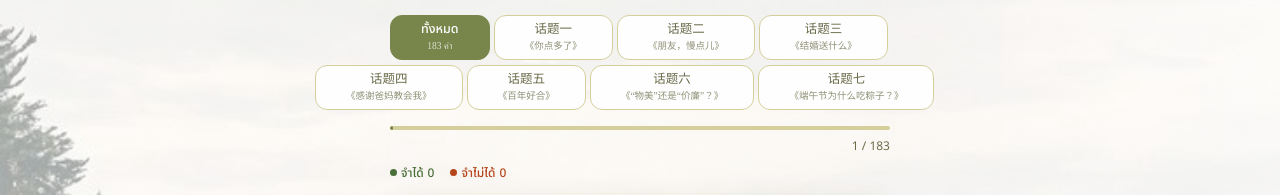
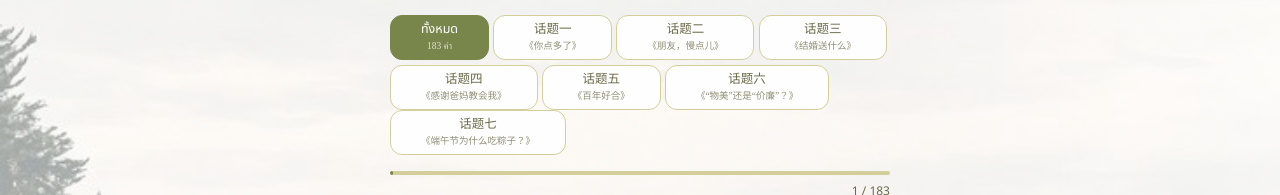
Before and after one commit to suchanat162330-stack/Listening-and-speaking, a plain HTML site: page index.html in a window 1280 px wide. Shown: the part 77-272 px from the top of the page. Drawn offline with Linux system fonts and the light colour scheme.

Commit message:
Update style.css

```diff
--- a/style.css
+++ b/style.css
@@ -56,7 +56,7 @@ body {
 .tab-btn{
   padding:5px 30px;border-radius:12px;
   border:1.5px solid var(--border);background:var(--white);
-  font-family:'Noto Sans Thai',sans-serif;font-size:12.5px;font-weight:500;
+  font-family:'Noto Sans Thai',sans-serif;font-size:12.5px;font-weight:400;
   color:var(--gray);cursor:pointer;transition:all 0.18s;
   text-align:center;line-height:1.45;flex:1;
 }
@@ -64,15 +64,15 @@ body {
 .tab-sub{display:block;font-family:'Noto Serif SC',serif;font-size:9.5px;opacity:0.75;margin-top:1px;}
 
 /* TABS-TWO */
-.tabs-two{display:flex(1 1 0);gap:7px;margin-bottom:16px;flex-wrap:wrap;width:100%;max-width:650px;}
-.tab-btn{
-  padding:5px 30px;border-radius:12px;
+.tabs-two{display:flex(1 1 0);gap:7px;margin-bottom:16px;flex-wrap:wrap;width:100%;max-width:500px;}
+.tab-btn-two{
+  padding:5px 12px;border-radius:12px;
   border:1.5px solid var(--border);background:var(--white);
   font-family:'Noto Sans Thai',sans-serif;font-size:12.5px;font-weight:500;
   color:var(--gray);cursor:pointer;transition:all 0.18s;
   text-align:center;line-height:1.45;flex:1;
 }
-.tab-btn.active{background:var(--accent);border-color:var(--accent);color:#fff;}
+.tab-btn-two.active{background:var(--accent);border-color:var(--accent);color:#fff;}
 .tab-sub{display:block;font-family:'Noto Serif SC',serif;font-size:9.5px;opacity:0.75;margin-top:1px;}
 
 
```
